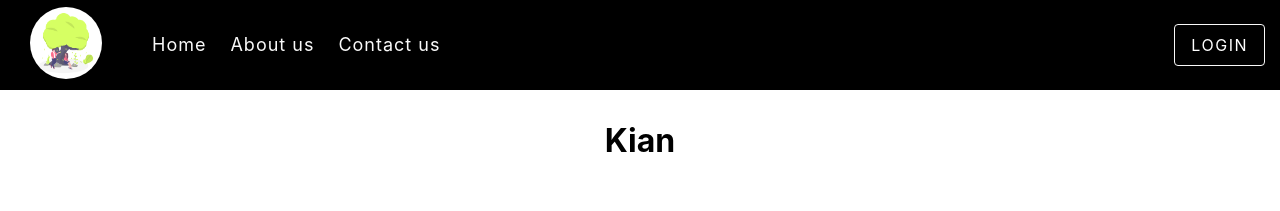
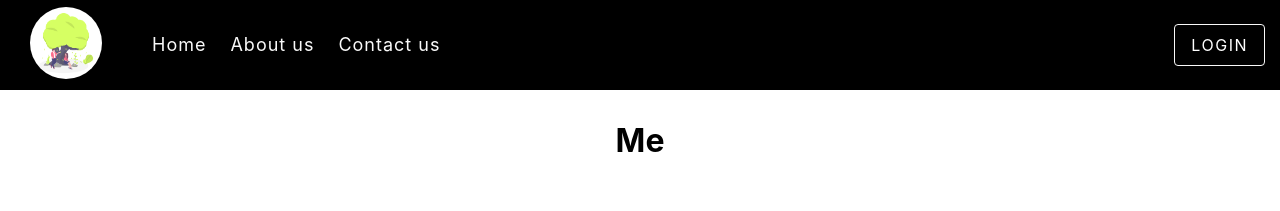
Before and after one commit to kiansam/-Header, a React (Create React App) app: page /about in a window 1280 px wide. Shown: the top 211 px of the page. Built offline with nearby package versions, Linux system fonts and the light colour scheme.

Commit message:
Update About.js

```diff
--- a/src/Components/About.js
+++ b/src/Components/About.js
@@ -3,7 +3,7 @@ import styled from "styled-components";
 const About = (props) => {
   return (
     <Container>
-      <h1>Kian</h1>
+      <h1>Me</h1>
     </Container>
   );
 };
```
